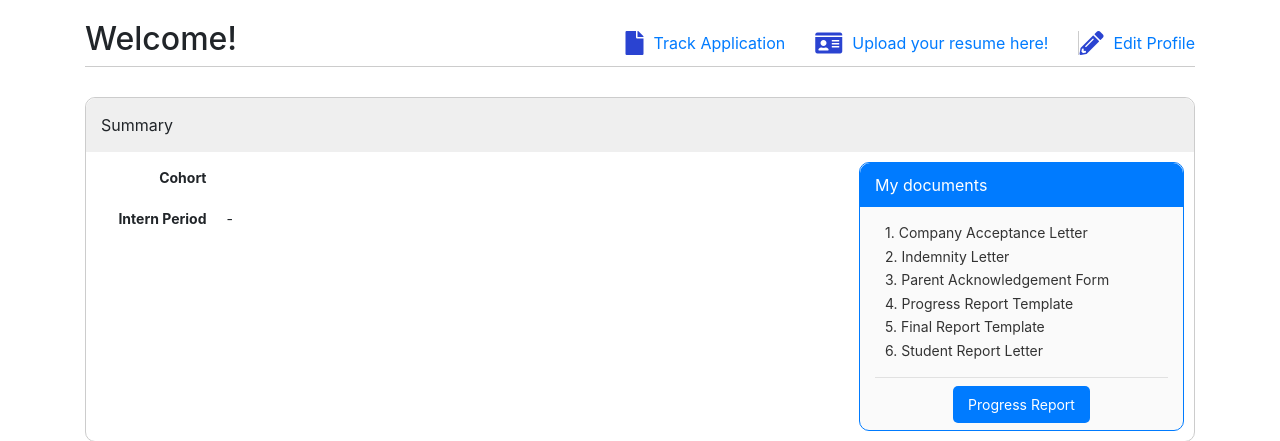
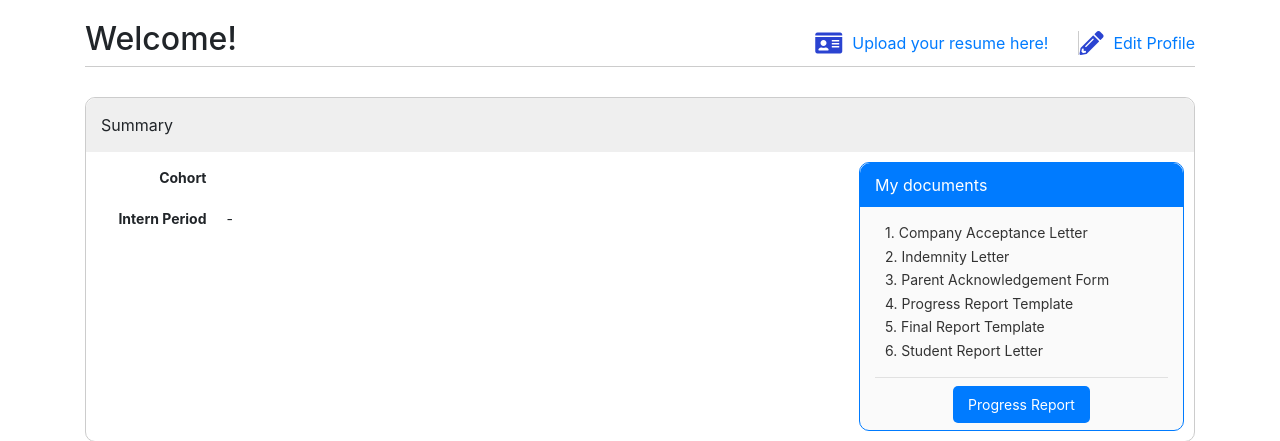
Before and after one commit to JeopardiseYouth/asgm_aws, a Flask app: template templates/studentHome.html in a window 1280 px wide. Shown: the part 55-496 px from the top of the page. Run offline with Flask 3, Linux system fonts and the light colour scheme; the template is opened without the code that fills it, so the values that code supplies are empty.

Commit message:
Update studentHome.html

```diff
--- a/templates/studentHome.html
+++ b/templates/studentHome.html
@@ -460,10 +460,6 @@
         <div class="details-header">
             <h2>Welcome! {{ data['studentName'] }}</h2>
             <div class="options">
-                <div class="track-application">
-                    <i class="fa fa-file" aria-hidden="true"></i>
-                    <a href="/studentApplyCompany">Track Application</a>
-                </div>
                 <div class="upload-resume">
                     <i class="fa fa-id-card" aria-hidden="true"></i>
                     <a href="/upload_resume">Upload your resume here!</a>
```
